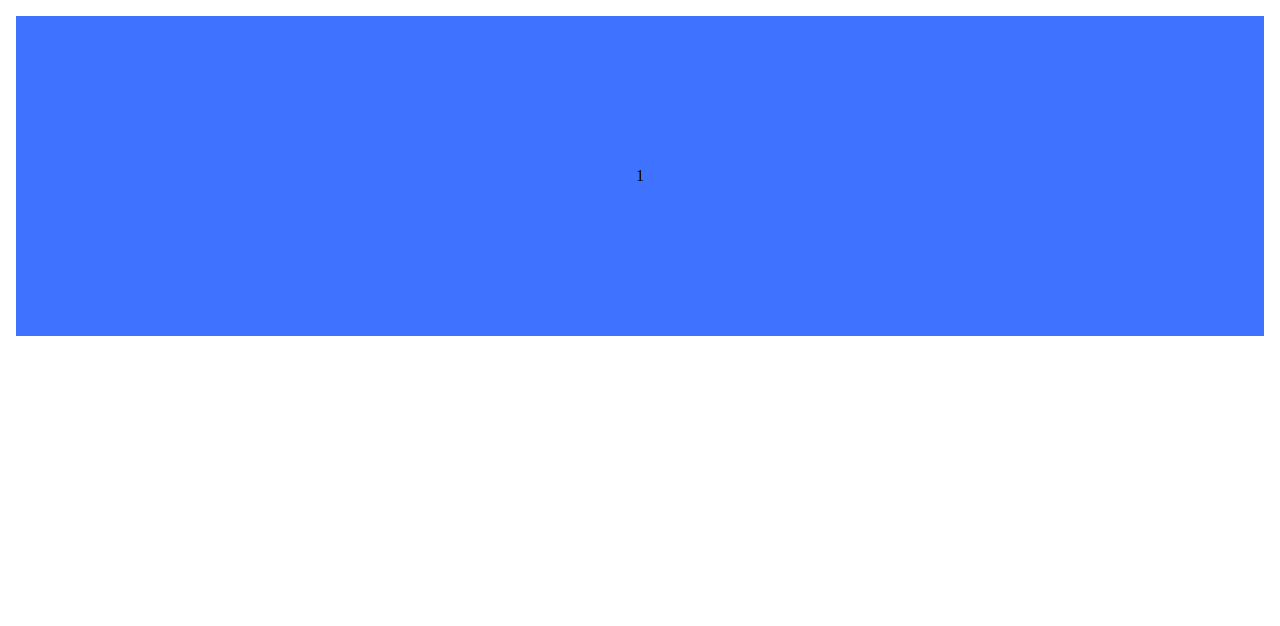
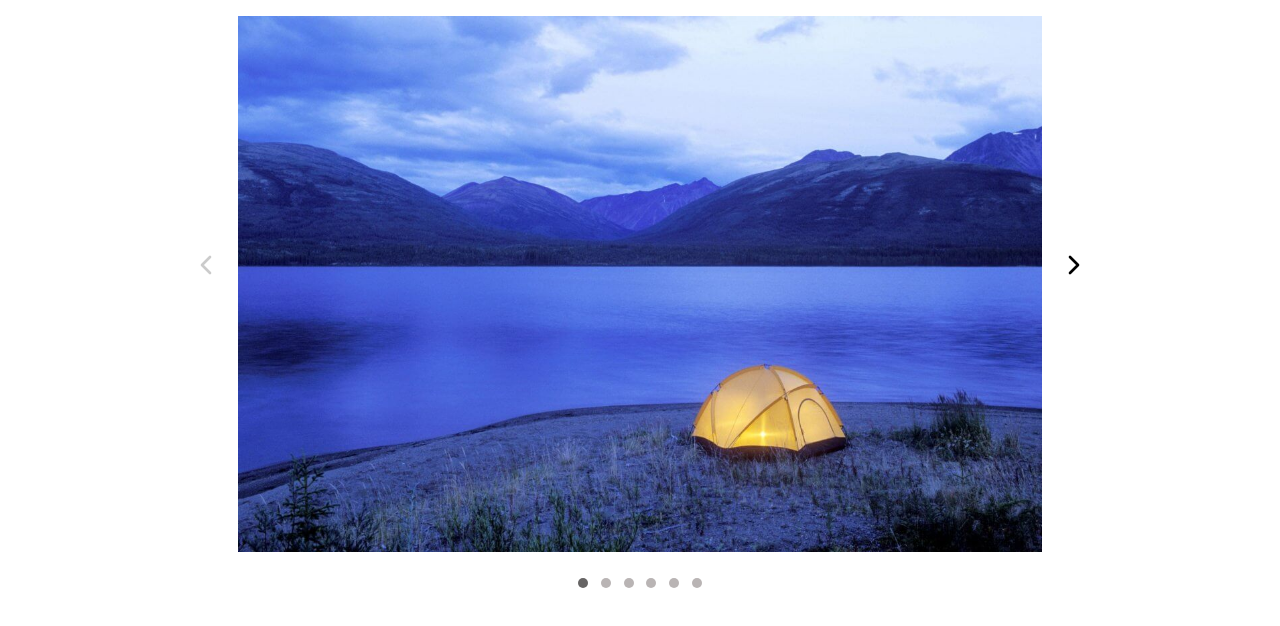
Before and after one commit to TakoSushi/drag_n_touch_gallery, a plain HTML site: page index.html in a window 1280 px wide. Drawn offline with Linux system fonts and the light colour scheme.

Commit message:
Добавлена навигация к галерее

```diff
--- a/gallery-lib/gallery.css
+++ b/gallery-lib/gallery.css
@@ -3,13 +3,16 @@
   overflow: hidden;
   user-select: none;
   -webkit-user-select: none;
+  position: relative;
+  box-sizing: border-box;
+  padding: 0 3rem;
 }
 
 .gallery-draggable {
   cursor: grabbing;
 }
 
-.gallery-line {
+.gallery-line-container {
   overflow: hidden;
 }
 
@@ -17,4 +20,71 @@
   min-height: 1px;
   float: left;
   transform: translateZ(0);
+  overflow: hidden;
 }
+
+.gallery-dots {
+  display: flex;
+  justify-content: center;
+}
+
+.gallery-dot {
+  width: 10px;
+  height: 10px;
+  border-radius: 50%;
+  background: #b9b4b4;
+  margin: .4rem;
+  cursor: pointer;
+  transition: all .3s;
+  border: none;
+  outline: none;
+  padding: 0;
+}
+
+.gallery-dot:hover,
+.gallery-dot-active {
+  background: #666464;
+}
+
+.gallery-nav {
+  display: flex;
+  justify-content: center;
+  padding: 1rem 0 0;
+}
+
+.gallery-nav-left,
+.gallery-nav-right {
+  position: absolute;
+  width: 2rem;
+  height: 3rem;
+  border: none;
+  outline: none;
+  text-indent: -1234em;
+  top: 50%;
+  margin-top: -4rem;
+  cursor: pointer;
+  transition: opacity .3s;
+}
+
+.gallery-nav-disabled {
+  opacity: .2;
+  pointer-events: none;
+}
+
+.gallery-nav-left {
+  background: url('./images/chevron-left.svg') no-repeat center;
+  background-size: contain;
+  left: 0;
+}
+
+.gallery-nav-right {
+  background: url('./images/chevron-right.svg') no-repeat center;
+  background-size: contain;
+  right: 0;
+}
+
+@media screen and (max-width: 700px) {
+  .gallery {
+    padding: 0;
+  }
+}
--- a/gallery-lib/gallery.js
+++ b/gallery-lib/gallery.js
@@ -1,7 +1,15 @@
 const GalleryClassName = 'gallery';
+const GalleryLineContainerClassName = 'gallery-line-container';
 const GalleryLineClassName = 'gallery-line';
 const GalleryDraggableClassName = 'gallery-draggable';
 const GallerySlideClassName = 'gallery-slide';
+const GalleryDotClassName = 'gallery-dot';
+const GalleryDotActiveClassName = 'gallery-dot-active';
+const GalleryDotsClassName = 'gallery-dots';
+const GalleryNavClassName = 'gallery-nav';
+const GalleryNavLeftClassName = 'gallery-nav-left';
+const GalleryNavRightClassName = 'gallery-nav-right';
+const GalleryNavDisabledClassName = 'gallery-nav-disabled';
 
 class Gallery {
   constructor(element, options = {}){
@@ -22,6 +30,13 @@ class Gallery {
     this.dragging = this.dragging.bind(this);
     this.setStylePosition = this.setStylePosition.bind(this);
     this.setStyleTransition = this.setStyleTransition.bind(this);
+    this.resetStyleTransition = this.resetStyleTransition.bind(this);
+    this.clickDots = this.clickDots.bind(this);
+    this.moveToLeft = this.moveToLeft.bind(this);
+    this.moveToRight = this.moveToRight.bind(this);
+    this.changeCurrentSlide = this.changeCurrentSlide.bind(this);
+    this.changeActiveDotClass = this.changeActiveDotClass.bind(this);
+    this.changeDisabledNav = this.changeDisabledNav.bind(this);
 
     this.manageHTML();
     this.setParameters();
@@ -31,12 +46,21 @@ class Gallery {
   manageHTML() {
     this.containerNode.classList.add(GalleryClassName);
     this.containerNode.innerHTML = `
-      <div class="${GalleryLineClassName}">
-        ${this.containerNode.innerHTML}
+      <div class="${GalleryLineContainerClassName}">
+        <div class="${GalleryLineClassName}">
+          ${this.containerNode.innerHTML}
+        </div>
       </div>
+      <div class="${GalleryNavClassName}">
+        <button class="${GalleryNavLeftClassName}">Left</button>
+        <button class="${GalleryNavRightClassName}">Right</button>
+      </div>
+      <div class="${GalleryDotsClassName}"></div>
     `;
 
+    this.lineContainerNode = this.containerNode.querySelector(`.${GalleryLineContainerClassName}`);
     this.lineNode = this.containerNode.querySelector(`.${GalleryLineClassName}`);
+    this.dotsNode = this.containerNode.querySelector(`.${GalleryDotsClassName}`)
 
     this.slideNodes = Array.from(this.lineNode.children).map((childNode) =>
       wrapElementByDiv({
@@ -44,17 +68,34 @@ class Gallery {
         className: GallerySlideClassName,
       })
     );
+
+    this.dotsNode.innerHTML = Array.from(Array.from(Array(this.size).keys()))
+      .map((key) => (
+        `<button class="${GalleryDotClassName} ${
+          key === this.currentSlide
+            ? GalleryDotActiveClassName
+            : ''
+          }"></button>`
+        )
+      ).join('');
+
+    this.dotNodes = document.querySelectorAll(`.${GalleryDotClassName}`);
+    this.navLeft = document.querySelector(`.${GalleryNavLeftClassName}`);
+    this.navRight = document.querySelector(`.${GalleryNavRightClassName}`);
   }
 
   setParameters() {
-    const coordsContainer = this.containerNode.getBoundingClientRect();
-    this.width = coordsContainer.width;
+    const coordsLineContainer = this.lineContainerNode.getBoundingClientRect();
+    this.width = coordsLineContainer.width;
     this.maximum = - (this.size - 1) * (this.width + this.settings.margin);
     this.x = -this.currentSlide * (this.width + this.settings.margin);
 
     this.resetStyleTransition()
     this.lineNode.style.width = `${this.size * (this.width + this.settings.margin)}px`;
     this.setStylePosition;
+    this.changeActiveDotClass();
+    this.changeDisabledNav();
+
     Array.from(this.slideNodes).forEach((slideNode) => {
       slideNode.style.width = `${this.width}px`;
       slideNode.style.marginRight = `${this.settings.margin}px`;
@@ -68,6 +109,10 @@ class Gallery {
     this.lineNode.addEventListener('pointerdown', this.startDrag);
     window.addEventListener('pointerup', this.stopDrag);
     window.addEventListener('pointercancel', this.stopDrag);
+
+    this.dotsNode.addEventListener('click', this.clickDots);
+    this.navLeft.addEventListener('click', this.moveToLeft);
+    this.navRight.addEventListener('click', this.moveToRight);
   }
 
   destroyEvents(){
@@ -75,6 +120,10 @@ class Gallery {
     this.lineNode.removeEventListener('pointerdown', this.startDrag);
     window.removeEventListener('pointerup', this.stopDrag);
     window.removeEventListener('pointercancel', this.stopDrag);
+
+    this.dotsNode.removeEventListener('click', this.clickDots);
+    this.navLeft.removeEventListener('click', this.moveToLeft);
+    this.navRight.removeEventListener('click', this.moveToRight);
   }
 
   resizeGallery() {
@@ -97,11 +146,7 @@ class Gallery {
 
     this.containerNode.classList.remove(GalleryDraggableClassName);
 
-    this.x = -this.currentSlide * (this.width + this.settings.margin);
-
-    this.setStylePosition();
-    this.setStyleTransition();
-
+    this.changeCurrentSlide();
   }
 
   dragging(evt) {
@@ -134,12 +179,84 @@ class Gallery {
     }
   }
 
+  clickDots(evt) {
+    const dotNode = evt.target.closest('button');
+    if(!dotNode){
+      return;
+    }
+
+    let dotNumber;
+    for(let i = 0; i < this.dotNodes.length; i++){
+      if(this.dotNodes[i] === dotNode){
+        dotNumber = i;
+        break;
+      }
+    }
+
+    if(dotNumber === this.currentSlide){
+      return;
+    }
+
+    const countSwipes = Math.abs(this.currentSlide - dotNumber)
+    this.currentSlide = dotNumber;
+    this.changeCurrentSlide(countSwipes);
+  }
+
+  moveToLeft(evt) {
+    if(this.currentSlide <= 0) {
+      return;
+    }
+
+    this.currentSlide = this.currentSlide - 1;
+    this.changeCurrentSlide();
+  }
+
+  moveToRight() {
+    if(this.currentSlide >= this.size - 1){
+      return;
+    }
+
+    this.currentSlide = this.currentSlide + 1;
+    this.changeCurrentSlide();
+  }
+
+  changeCurrentSlide(countSwipes) {
+    this.x = -this.currentSlide * (this.width + this.settings.margin);
+
+    this.setStylePosition();
+    this.setStyleTransition(countSwipes);
+    this.changeActiveDotClass();
+    this.changeDisabledNav();
+  }
+
+  changeDisabledNav() {
+    if(this.currentSlide <= 0) {
+      this.navLeft.classList.add(GalleryNavDisabledClassName);
+    } else {
+      this.navLeft.classList.remove(GalleryNavDisabledClassName);
+    }
+
+    if(this.currentSlide >= this.slideNodes.length - 1) {
+      this.navRight.classList.add(GalleryNavDisabledClassName);
+    } else {
+      this.navRight.classList.remove(GalleryNavDisabledClassName);
+    }
+  }
+
+  changeActiveDotClass() {
+    for(let i = 0; i < this.dotNodes.length; i++){
+      this.dotNodes[i].classList.remove(GalleryDotActiveClassName);
+    }
+
+    this.dotNodes[this.currentSlide].classList.add(GalleryDotActiveClassName);
+  }
+
   setStylePosition() {
     this.lineNode.style.transform = `translate3d(${this.x}px, 0, 0)`;
   }
 
-  setStyleTransition() {
-    this.lineNode.style.transition = `all 0.25s ease 0s`;
+  setStyleTransition(countSwipes = 1) {
+    this.lineNode.style.transition = `all ${countSwipes * .25}s ease 0s`;
   }
 
   resetStyleTransition() {
--- a/index.css
+++ b/index.css
@@ -1,27 +1,11 @@
 body {
   margin: 0;
   padding: 1rem;
+  max-width: 900px;
+  margin: 0 auto;
 }
 
-.slide {
-  height: 20rem;
-  display: flex;
-  align-items: center;
-  justify-content: center;
+.slide img {
+  width: 100%;
+  pointer-events: none;
 }
-
-.slide-1 {
-  background: #3f72ff;
-}
-
-.slide-2 {
-  background: #fc4753;
-}
-
-.slide-3 {
-  background: #ff3fdf;
-}
-
-  .slide-4 {
-  background: #ffc43f;
-}
--- a/index.html
+++ b/index.html
@@ -10,10 +10,24 @@
   </head>
   <body>
     <div id="gallery">
-      <div class="slide slide-1">1</div>
-      <div class="slide slide-2">2</div>
-      <div class="slide slide-3">3</div>
-      <div class="slide slide-4">4</div>
+        <div class="slide">
+          <img src="./images/1.jpg" alt="Походы"/>
+        </div>
+        <div class="slide">
+          <img src="./images/2.jpg" alt="Походы"/>
+        </div>
+        <div class="slide">
+          <img src="./images/3.jpg" alt="Походы"/>
+        </div>
+        <div class="slide">
+          <img src="./images/4.jpg" alt="Походы"/>
+        </div>
+        <div class="slide">
+          <img src="./images/5.jpg" alt="Походы"/>
+        </div>
+        <div class="slide">
+          <img src="./images/6.jpg" alt="Походы"/>
+        </div>
     </div>
     <script src="./index.js"></script>
   </body>
```
Also changed, not shown: gallery-lib/images/chevron-left.svg (added), gallery-lib/images/chevron-right.svg (added), images/1.jpg (added), images/2.jpg (added), images/3.jpg (added), images/4.jpg (added), images/5.jpg (added), images/6.jpg (added).
